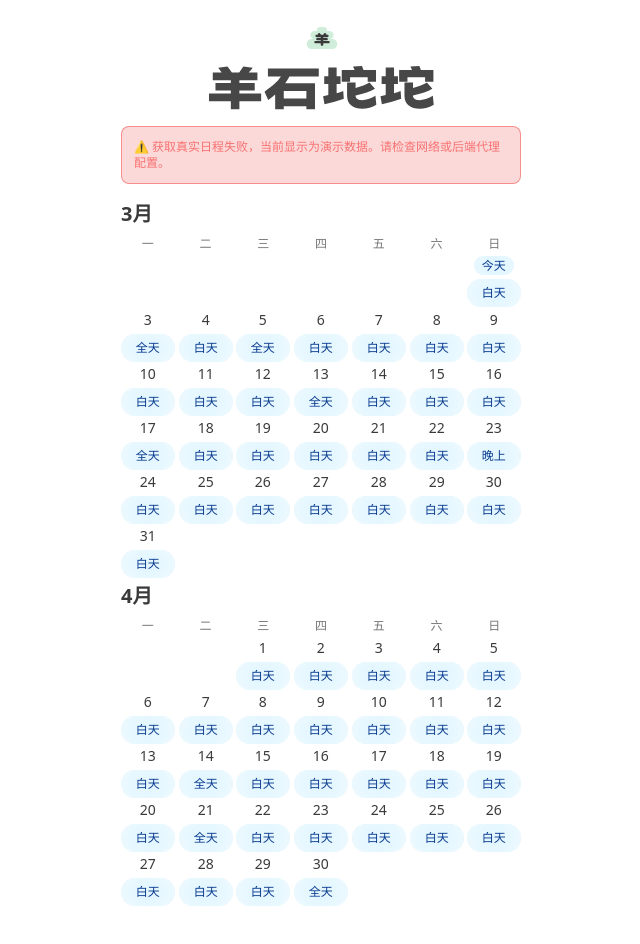
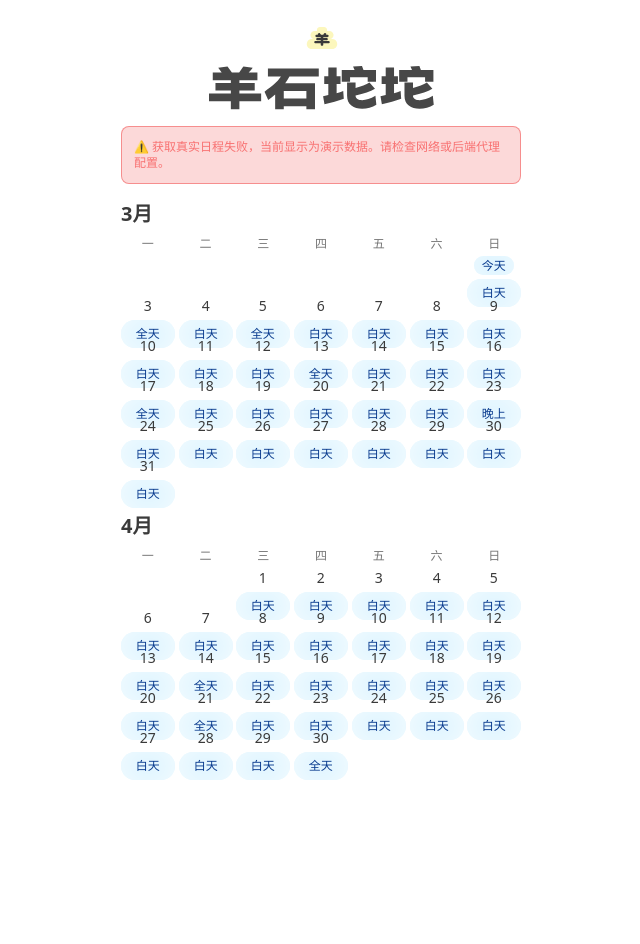
Before and after one commit to yanghaoleng/Mickywa-homepage, a React (Vite) app: page / in a window 1280 px wide. Shown: the top 944 px of the page, without its empty margins (319-959 px from the left). Built offline with nearby package versions, Linux system fonts and the light colour scheme; the HTML template or start-up script is replaced by a standard one.

Commit message:
补班展示与周间距微调

```diff
--- a/src/components/Schedule.jsx
+++ b/src/components/Schedule.jsx
@@ -425,14 +425,14 @@ export default function Schedule({ theme }) {
                       }
 
                       return (
-                        <div className="flex flex-col gap-3.5">
+                        <div className="flex flex-col">
                           {weekRows.map((week, weekIndex) => (
                             <div key={weekIndex}>
                               <div className="grid grid-cols-7 gap-1">
                                 {week.map((item, dayIndex) => {
                                   if (!item) {
                                     // 空白天数
-                                    return <div key={dayIndex} className="h-[40px] pb-1.5"></div>;
+                                    return <div key={dayIndex} className="h-[40px] pb-[5px]"></div>;
                                   }
 
                               // 检查当天的可预约情况
@@ -444,6 +444,9 @@ export default function Schedule({ theme }) {
                               let isEvening = false;
 
                               const isShiftWorkday = Boolean(item.holidayName && item.holidayName.includes('(班)'));
+                              const holidayLabel = isShiftWorkday
+                                ? '补班'
+                                : (item.holidayName ? item.holidayName.slice(0, 3) : '');
 
                               if (!isShiftWorkday && freeSlots.length > 0) {
                                 const freeSlotKeys = freeSlots.map(slot => slot.key);
@@ -479,7 +482,7 @@ export default function Schedule({ theme }) {
                                       key={item.key}
                                       id={`day-${item.key}`}
                                       ref={el => dayRefs.current[item.key] = el}
-                                      className="spring-scale-in h-[40px] pb-1.5"
+                                      className="spring-scale-in h-[40px] pb-[5px]"
                                       style={{ animationDelay: `${monthIndex * 0.1 + weekIndex * 0.05 + dayIndex * 0.02}s` }}
                                     >
                                   <div className="text-center mb-1">
@@ -491,8 +494,8 @@ export default function Schedule({ theme }) {
                                       ) : (
                                         <div className="text-sm dark:text-[#FFFFFF] text-[#3A3A3A]">{item.label}</div>
                                       )}
-                                      {item.holidayName && (
-                                        <div className="text-[#3A3A3A]/50 dark:text-[#FFFFFF]/50 text-[10px] truncate whitespace-nowrap max-w-[3.2em]">{item.holidayName.replace(/\(班\)/g, '').slice(0, 3)}</div>
+                                      {holidayLabel && (
+                                        <div className="text-[#3A3A3A]/50 dark:text-[#FFFFFF]/50 text-[10px] truncate whitespace-nowrap max-w-[3.2em]">{holidayLabel}</div>
                                       )}
                                     </div>
                                   </div>
```
